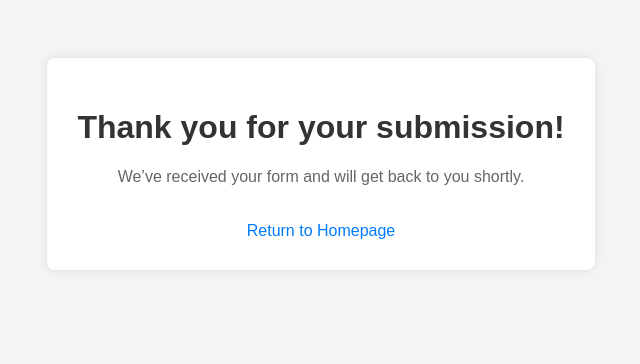
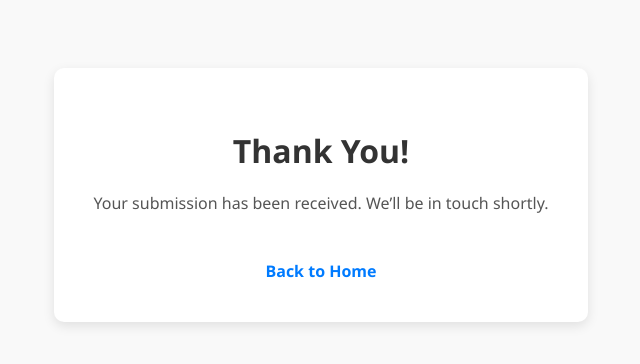
Before and after one commit to ngu2025/digitalEng-aioptimize, a plain HTML site: page thankyou.html in a window 1280 px wide. Shown: the whole page, without its empty margins (319-959 px from the left). Drawn offline with Linux system fonts and the light colour scheme.

Commit message:
Заменён thankyou.html

```diff
--- a/thankyou.html
+++ b/thankyou.html
@@ -1,4 +1,3 @@
-
 <!DOCTYPE html>
 <html lang="en">
 <head>
@@ -7,40 +6,44 @@
   <title>Thank You!</title>
   <style>
     body {
-      font-family: Arial, sans-serif;
-      background-color: #f4f4f4;
+      font-family: 'Segoe UI', Tahoma, Geneva, Verdana, sans-serif;
+      background-color: #f9f9f9;
       text-align: center;
-      padding: 50px;
+      padding: 60px;
     }
     .container {
-      background: white;
-      padding: 30px;
-      border-radius: 8px;
-      box-shadow: 0 0 10px rgba(0,0,0,0.1);
+      background: #fff;
+      padding: 40px;
+      border-radius: 10px;
+      box-shadow: 0 4px 12px rgba(0,0,0,0.1);
       display: inline-block;
+      max-width: 500px;
     }
     h1 {
       color: #333;
+      margin-bottom: 20px;
     }
     p {
-      color: #666;
+      color: #555;
+      font-size: 16px;
     }
     a {
       display: inline-block;
-      margin-top: 20px;
+      margin-top: 30px;
       text-decoration: none;
       color: #007BFF;
+      font-weight: bold;
     }
     a:hover {
-      color: #0056b3;
+      text-decoration: underline;
     }
   </style>
 </head>
 <body>
   <div class="container">
-    <h1>Thank you for your submission!</h1>
-    <p>We’ve received your form and will get back to you shortly.</p>
-    <a href="index.html">Return to Homepage</a>
+    <h1>Thank You!</h1>
+    <p>Your submission has been received. We’ll be in touch shortly.</p>
+    <a href="index.html">Back to Home</a>
   </div>
 </body>
 </html>
```
